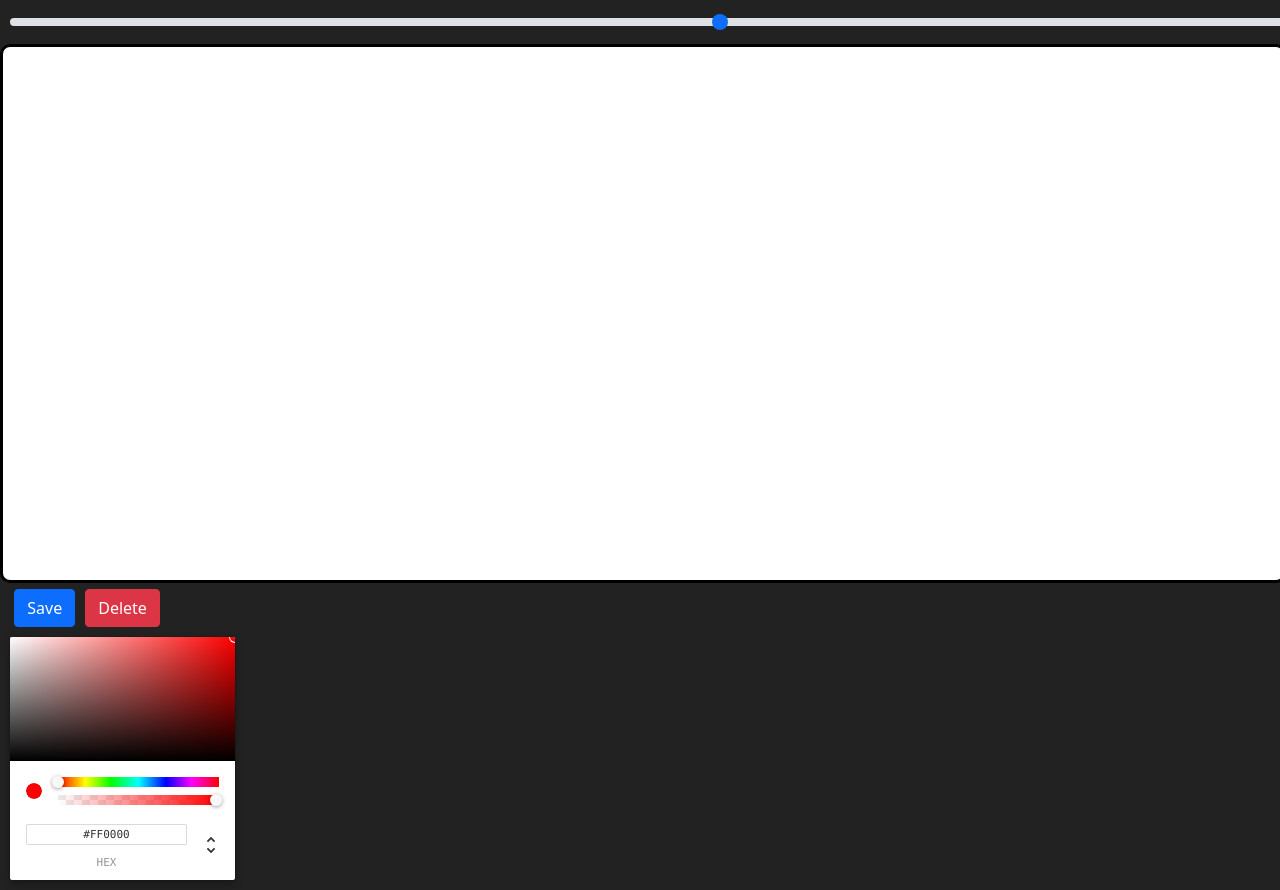
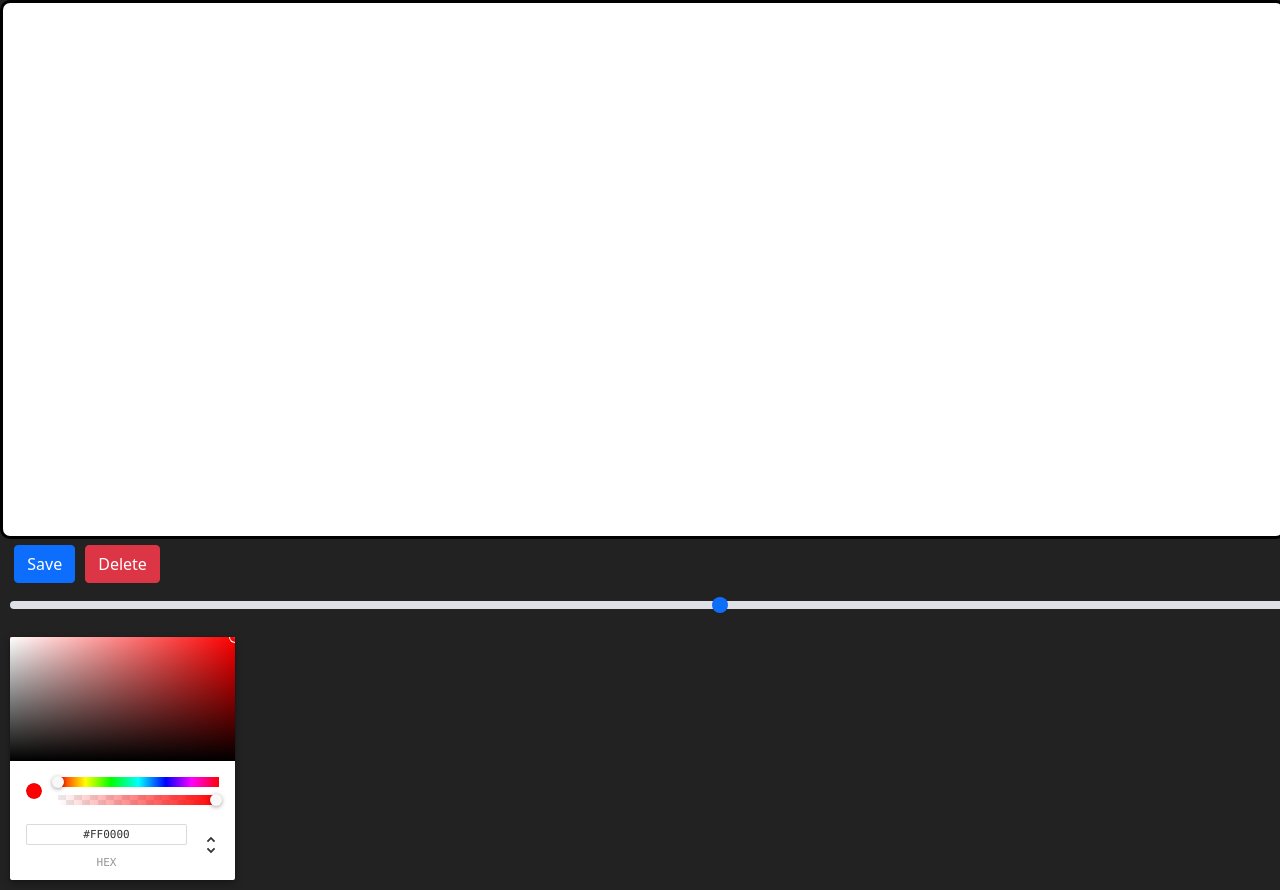
Before and after one commit to insideseanshead/canvas-react, a React (Create React App) app: page / in a window 1280 px wide. Built offline with nearby package versions, Linux system fonts and the light colour scheme.

Commit message:
updated slider

```diff
--- a/src/App.js
+++ b/src/App.js
@@ -10,11 +10,16 @@ function App() {
   const [penSize, setPenSize] = useState(5)
   const [color, setColor] = useState('red')
 
+  // Changing pensize state
+  const changePen = (newValue => {
+    setPenSize(newValue)
+  })
+
 
   return (
     <div className="App">
-      <PenSlider slider={penSize} />
       <Canvas color={color} penSize={penSize} />
+      <PenSlider slider={penSize} changePen={changePen} />
       <ChromePicker className='colorPicker' color={color} onChange={update => setColor(update.hex)} />
     </div>
   );
--- a/src/components/PenSlider.jsx
+++ b/src/components/PenSlider.jsx
@@ -1,6 +1,6 @@
 import FormRange from "react-bootstrap/esm/FormRange";
 
-const PenSlider = ({ slider }) => {
+const PenSlider = (props) => {
   return (
     <div>
       <FormRange className='slider'
@@ -9,8 +9,8 @@ const PenSlider = ({ slider }) => {
         min='1'
         max='10'
         default='5'
-        value={slider.value}
-
+        value={props.slider.value}
+        onChange={props.changePen}
         id="customRange3"
       />
     </div>
```
